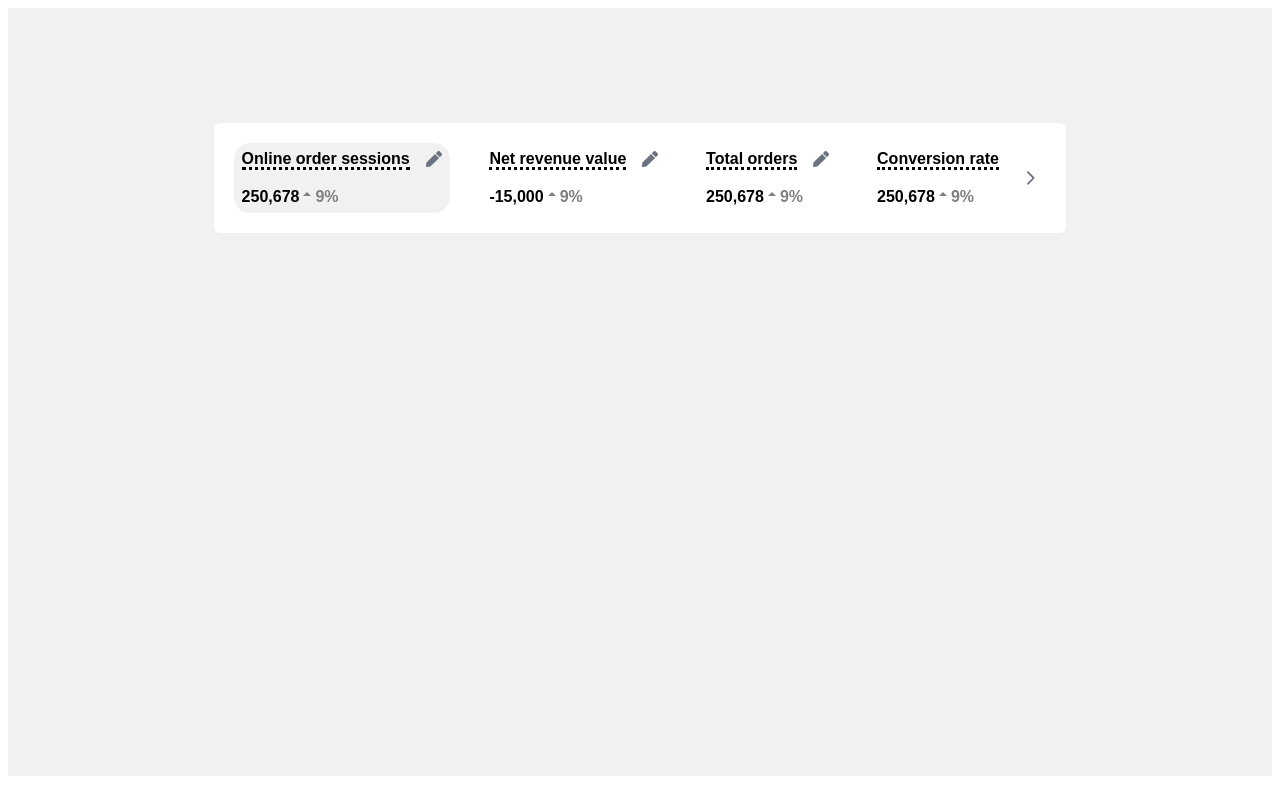
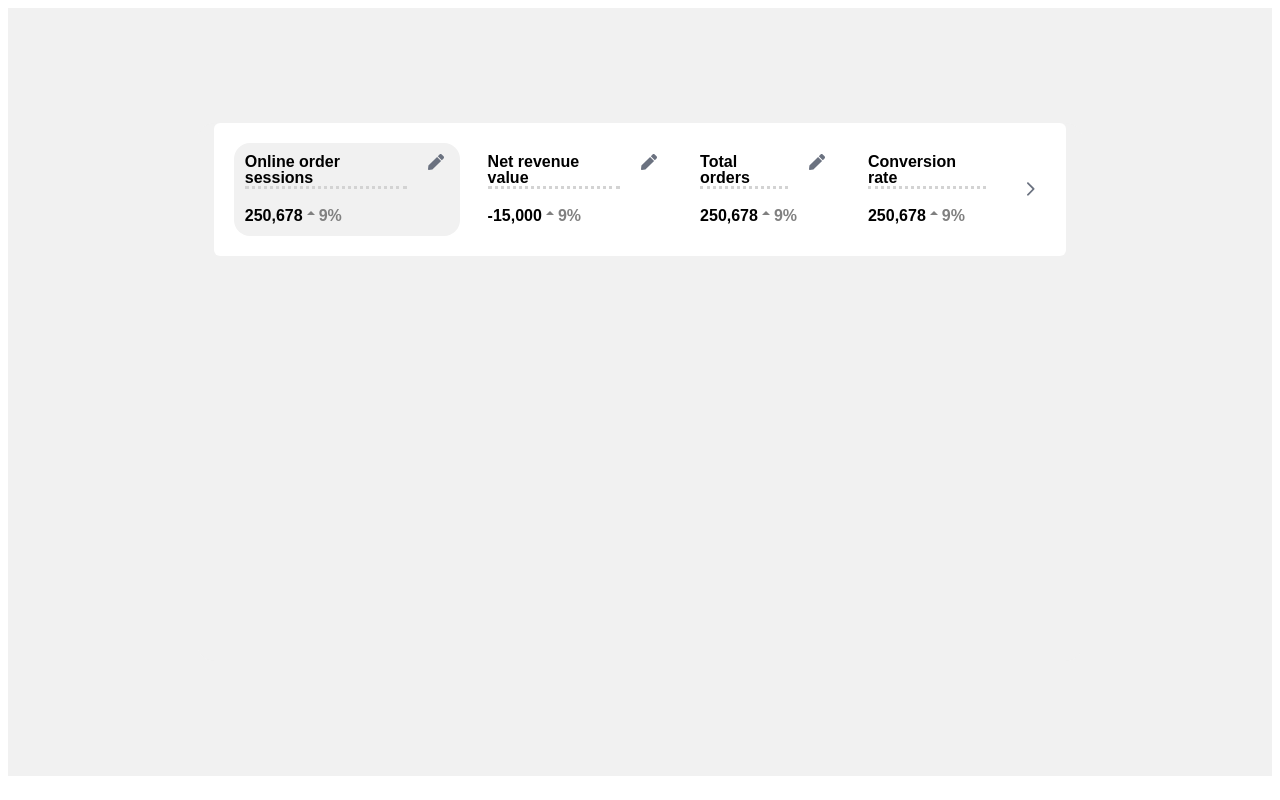
Before and after one commit to Abhishek-Bharti1/marble__ai, a React (Create React App) app: page / in a window 1280 px wide. Built offline with nearby package versions, Linux system fonts and the light colour scheme; a web font is replaced by a local one.

Commit message:
chart fix.

```diff
--- a/src/App.css
+++ b/src/App.css
@@ -35,3 +35,16 @@
     flex-direction: row-reverse !important;
     align-items: center !important;
 }
+.footer{
+    display: flex;
+flex-direction: row-reverse;
+    gap:2rem;
+}
+.footerChild{
+    background-color: #f1f1f1;
+    padding:0.2rem 1.5rem 0.2rem 1.5rem;
+border-radius: 5px;
+}
+.p-listbox-list-wrapper{
+    overflow: hidden !important;
+}
--- a/src/App.js
+++ b/src/App.js
@@ -5,60 +5,72 @@ import Header from "./components/Header";
 import ChartContainer from "./components/Chart";
 
 function App() {
-  const [isTabActive, setIsTabActive] = useState(false);
+  const [activeIndex, setActiveIndex] = useState(null);
 
-
-  const handleTabChange = () => {
-    setIsTabActive(!isTabActive);
+  const handleTabChange = (index) => {
+    setActiveIndex(index === activeIndex ? null : index);
   };
 
   const headingArr = [
     {
       label: "Online order sessions",
       rupees: "250,678",
-      isIcon:false,
-      id:1,
+      isIcon: false,
+      id: 1,
     },
-
     {
       label: "Net revenue value",
       rupees: "-15,000",
-      isIcon:false,
+      isIcon: false,
       id: 2,
     },
-
     {
       label: "Total orders",
       rupees: "250,678",
-      isIcon:false,
+      isIcon: false,
       id: 3,
     },
-
     {
       label: "Conversion rate",
       rupees: "250,678",
-      isIcon:true,
+      isIcon: true,
       id: 4,
-    }
-  ]
-
-
+    },
+  ];
 
   return (
     <div className="App">
       <div className="card">
-        <Accordion>
+        <Accordion activeIndex={activeIndex} onTabChange={(e) => handleTabChange(e.index)}>
           <AccordionTab
             header={
               <div className="navs-links">
-              {headingArr.map(h=>(<Header key={h.id} id={h.id} label={h.label} rupees={h.rupees} isIcon={h.isIcon} />))}
+                {headingArr.map((h) => (
+                  <Header
+                    key={h.id}
+                    id={h.id}
+                    label={h.label}
+                    rupees={h.rupees}
+                    isIcon={h.isIcon}
+                  />
+                ))}
               </div>
             }
-onClick={handleTabChange}
           >
             <div className="navbar">
-            {isTabActive && <ChartContainer/>}
+              <ChartContainer />
+              <div>
+
+              </div>
             </div>
+            <div className="footer">
+                  <div className="footerChild">
+                    <span>Oct 1, 2022 - Feb 21, 2024</span>
+                  </div>
+                  <div className="footerChild">
+                    <span> Oct 1, 2022 - Feb 21, 2024</span>
+                  </div>
+                </div>
           </AccordionTab>
         </Accordion>
       </div>
--- a/src/components/Chart.jsx
+++ b/src/components/Chart.jsx
@@ -20,7 +20,7 @@ const ChartContainer = () => {
         new Chart(ctx, {
             type: 'line',
             data: {
-                labels: ['January', 'February', 'March', 'April', 'May', 'June', 'July'],
+                labels: ['Oct 2022', 'Dec 2022', 'Feb 2023', 'Apr 2023', 'Jun 2023', 'Oct 2023', 'Dec 2023'],
                 datasets: [{
                     label: "Line",
                     data: [65, 59, 80, 81, 56, 55, 40],
@@ -86,7 +86,7 @@ const ChartContainer = () => {
         });
         bodyLines.forEach(function(body, i) {
             var colors = tooltipModel.labelColors[i];
-            var style = 'background:' + colors.backgroundColor;
+            var style = 'background:' + '#fff';
             style += '; border-color:' + colors.borderColor;
             style += '; border-width: 2px';
             var span = '<span class="chartjs-tooltip-key" style="' + style + '"></span>';
--- a/src/components/Header.jsx
+++ b/src/components/Header.jsx
@@ -1,38 +1,76 @@
-import React, { useState } from 'react';
+import React, { useState, useRef, useEffect } from 'react';
 import { FaPen } from "react-icons/fa";
 import { IoMdArrowDropup } from "react-icons/io";
 import "../styles/Header.css";
 import DialogueBox from './DialogueBox';
+import { ListBox } from 'primereact/listbox';
+import countryTemplate from './Template';
 
-const Header = ({ isIcon,rupees,label, id}) => {
+const Header = ({ isIcon, rupees, label, id }) => {
   const [isDialogOpen, setIsDialogOpen] = useState(false);
+  const [dropdown, setDropdown] = useState(false);
+  const [selectedCountry, setSelectedCountry] = useState(null);
+  const countries = [
+    { name: 'Average Order Value', code: 'AU' },
+    { name: 'Conversion rate', code: 'BR' },
+    { name: 'Gross Sales', code: 'CN' },
+    { name: 'Net Revenue Value', code: 'EG' },
+    { name: 'Store search conversion', code: 'FR' },
+    { name: 'Return rate', code: 'DE' },
+  ];
 
-  const handleMouseOver = (event) => {
+  const dropdownRef = useRef(null);
+
+  const handleMouseOver = () => {
     setIsDialogOpen(true);
   };
 
-  const handleMouseOut = (event) => {
+  const handleMouseOut = () => {
     setIsDialogOpen(false);
   };
 
+  const handleDropdown = (e) => {
+    setDropdown(!dropdown);
+    e.stopPropagation();
+  };
+
+  const handleClickOutside = (event) => {
+    if (dropdownRef.current && !dropdownRef.current.contains(event.target)) {
+      setDropdown(false);
+    }
+  };
+
+  useEffect(() => {
+    document.addEventListener("mousedown", handleClickOutside);
+    return () => {
+      document.removeEventListener("mousedown", handleClickOutside);
+    };
+  }, []);
+
   return (
-    <div className='Header' style={{background: id===1?'#f1f1f1': '#fff'}} >
+    <div className='Header' style={{ background: id === 1 ? '#f1f1f1' : '#fff' }}>
       <div className='headerCard'>
         <div className='storeHeading'>
           <span
             className='storeHeadSpan'
-            onMouseOver={(e)=>handleMouseOver(e)}
-            onMouseOut={(e)=>handleMouseOut(e)}
+            onMouseOver={handleMouseOver}
+            onMouseOut={handleMouseOut}
           >
-           {label}
+            {label}
           </span>
-          <span className='pen'>{isIcon ? null : <FaPen />}</span>
+          <div className='pen' onClick={handleDropdown} ref={dropdownRef}><span >{isIcon ? null : <FaPen />}</span></div>
+          {dropdown && (
+            <div className='dropdown'>
+              <ListBox value={selectedCountry} onChange={(e) => setSelectedCountry(e.value)} options={countries} optionLabel="name"
+                itemTemplate={countryTemplate} className="w-full md:w-14rem" listStyle={{ maxHeight: '250px' }} />
+            </div>
+          )}
         </div>
         <span className='money'>{rupees}<span className='percent'><IoMdArrowDropup />9%</span></span>
       </div>
       {isDialogOpen && (
         <div className="dialogBox">
-    <DialogueBox/>
+          <DialogueBox />
         </div>
       )}
     </div>
--- /dev/null
+++ b/src/components/Template.jsx
@@ -0,0 +1,12 @@
+import { AiOutlineStock } from "react-icons/ai";
+import { GoQuestion } from "react-icons/go";
+const countryTemplate = (option) => {
+    return (
+        <div className="flex align-items-center" style={{display:"flex",gap:"2rem",borderRadius:"0.5rem"}}>
+<AiOutlineStock/>
+            <div>{option.name}</div>
+            <GoQuestion />
+        </div>
+    );
+  };
+  export default countryTemplate;
--- a/src/styles/Header.css
+++ b/src/styles/Header.css
@@ -1,51 +1,61 @@
-.Header{
-    /* background-color: #f1f1f1; */
+.Header {
     border-radius: 1rem;
 }
 
-.Header :hover{
+.Header:hover {
     background-color: #f1f1f1;
     border-radius: 1rem;
+}
 
-}
-.storeHeading{
+.storeHeading {
     display: flex;
     gap: 1rem;
+}
 
-}
-.headerCard{
-    padding: 0.5rem;
+.headerCard {
+    padding: 0.7rem;
     display: flex;
     flex-direction: column;
     gap: 1rem;
 }
-.storeHeadSpan{
-    border-bottom:dotted;
+
+.storeHeadSpan {
+    border-bottom: dotted lightgray;
     color: black;
     position: relative;
 }
 .pen{
-    border-radius: 0.5rem;
+    position: relative;
+}
+.pen span {
+    padding: 5px;
+}
 
+.pen:hover {
+    background-color: lightgrey;
+    border-radius: 3px;
 }
-.pen :hover{
-background-color: lightgray;
 
+.money {
+    color: black;
 }
-.money{
-    color: black;
 
+.money .percent {
+    color: grey;
 }
-.money .percent{
-    color:grey;
-}
-.dialogBox{
+
+.dialogBox {
     position: absolute;
     box-shadow: rgba(50, 50, 93, 0.25) 0px 2px 5px -1px, rgba(0, 0, 0, 0.3) 0px 1px 3px -1px;
     border-radius: 1rem;
+    background-color: white;
+
 }
-.dialog{
+
+.dialog {
     padding: 1rem;
     letter-spacing: 1px;
-
 }
+.dropdown{
+ position: absolute;
+}
```
